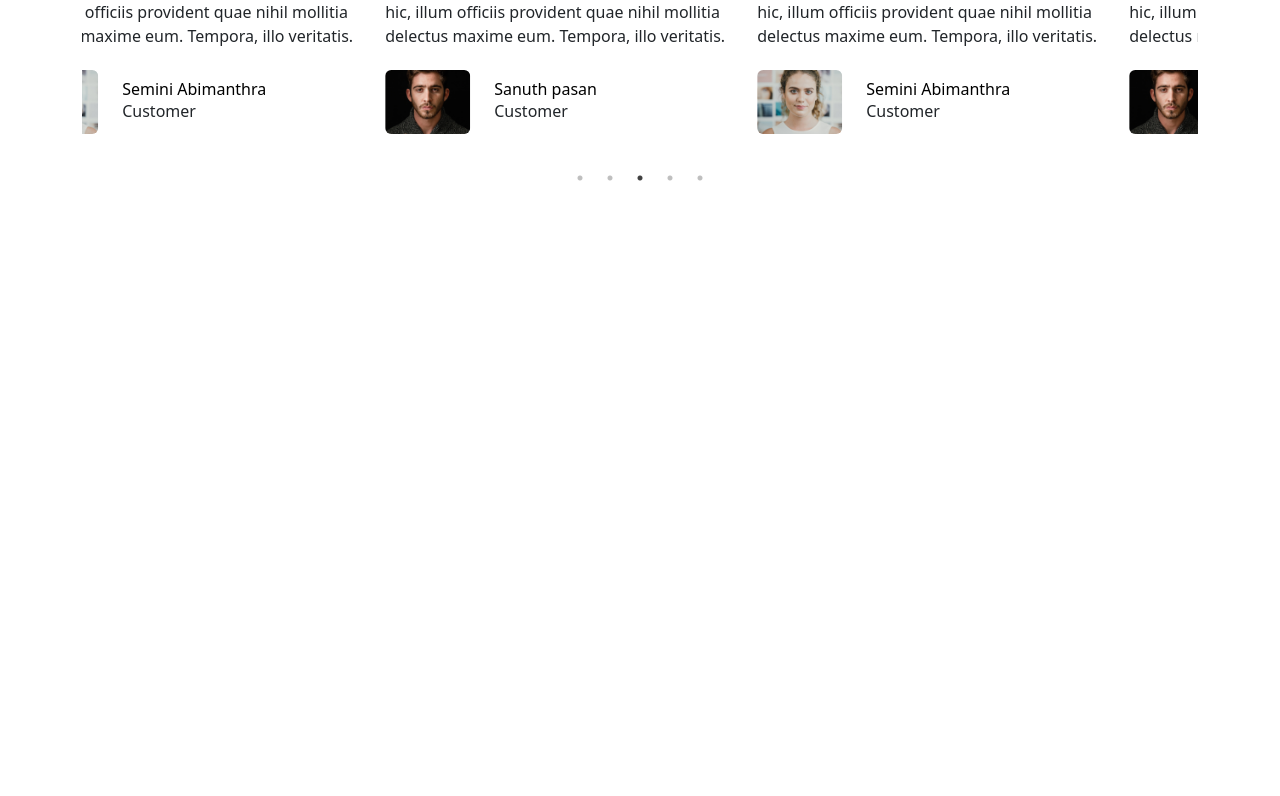
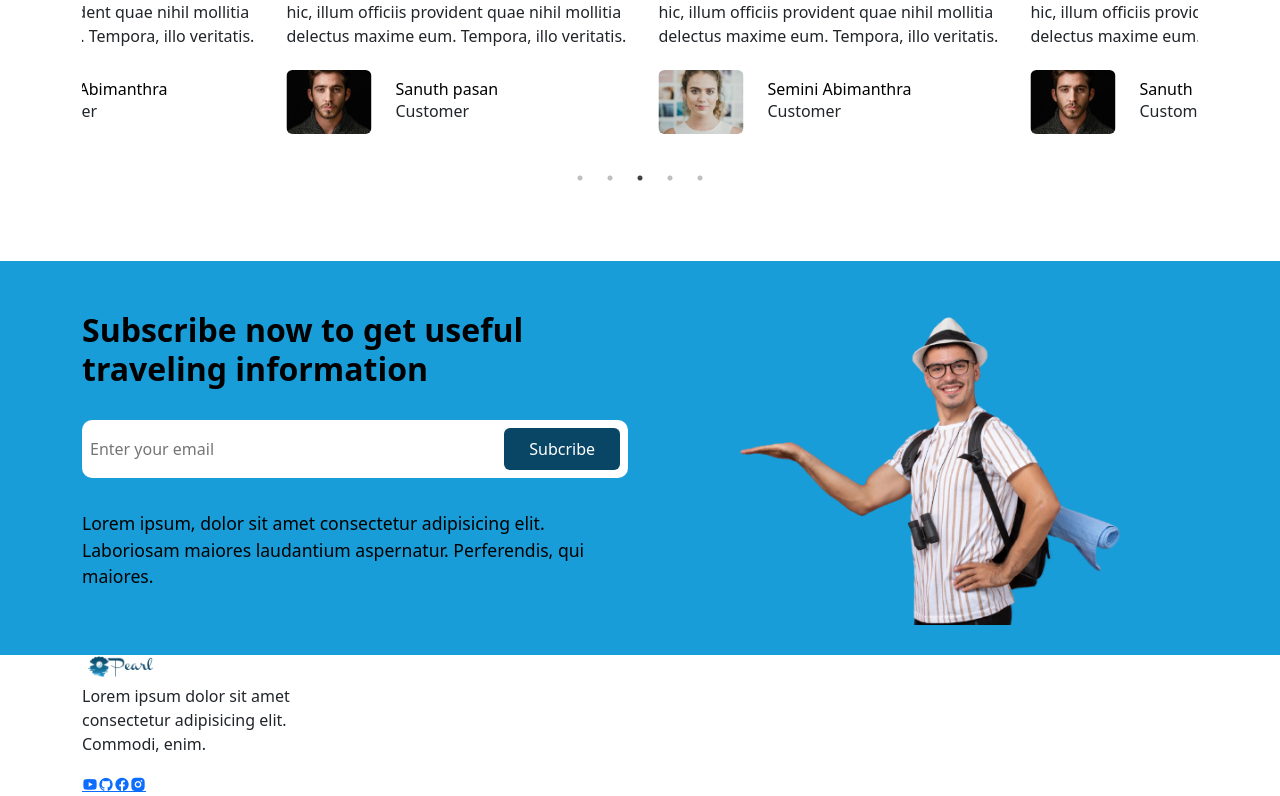
Before and after one commit to Shehan-lakshitha/Pearl, a React (Create React App) app in the folder frontend/: page /home in a window 1280 px wide. Shown: the part 3748-4544 px from the top of the page. Before the commit the page ends 3961 px from the top, so only its background shows below. Built offline with nearby package versions, Linux system fonts and the light colour scheme; a web font is replaced by a local one.

Commit message:
Added newsletter

```diff
--- a/frontend/src/components/Footer/Footer.jsx
+++ b/frontend/src/components/Footer/Footer.jsx
@@ -37,7 +37,7 @@
 ]
 
 const Footer = () => {
-  return
+  return (
   <footer className="footer">
     <Container>
       <Row>
@@ -65,6 +65,7 @@
       </Row>
     </Container>
   </footer>
+  );
 }
 
 export default Footer
--- a/frontend/src/pages/Home.jsx
+++ b/frontend/src/pages/Home.jsx
@@ -14,6 +14,7 @@
 import FeaturedTourList from "../components/Featured-tours/FeaturedTourList";
 import MasonryImagesGallery from "../components/image-gallery/MasonryImagesGallery";
 import Testimonials from "../components/Testimonial/Testimonials";
+import Newsletter from "../shared/Newsletter";
 
 const Home = () => {
   return (
@@ -163,7 +164,8 @@
         </Container>
       </section>
 
-      {/* Testimonial section start */}
+      {/* Testimonial section end */}
+      <Newsletter/>
     </>
   );
 };
--- /dev/null
+++ b/frontend/src/shared/Newsletter.jsx
@@ -0,0 +1,38 @@
+import React from "react";
+import "./newsletter.css";
+
+import { Container, Row, Col } from "reactstrap";
+import maleTourist from "../assets/images/male-tourist.png";
+
+const Newsletter = () => {
+  return(
+  <section className="newsletter">
+    <Container>
+      <Row>
+        <Col lg="6">
+          <div className="newsletter_content">
+            <h2>Subscribe now to get useful traveling information</h2>
+
+            <div className="newsletter_input">
+              <input type="email" placeholder="Enter your email" />
+              <button className="btn newsletter_btn">Subcribe</button>
+            </div>
+            <p>
+              Lorem ipsum, dolor sit amet consectetur adipisicing elit.
+              Laboriosam maiores laudantium aspernatur. Perferendis, qui
+              maiores.
+            </p>
+          </div>
+        </Col>
+        <Col lg="6">
+          <div className="newsletter_img">
+            <img src={maleTourist} alt="" />
+          </div>
+        </Col>
+      </Row>
+    </Container>
+  </section>
+  );
+};
+
+export default Newsletter;
--- /dev/null
+++ b/frontend/src/shared/newsletter.css
@@ -0,0 +1,46 @@
+.newsletter{
+    background: var(--secondary-color);
+    padding: 0;
+    margin-top: 3rem;
+}
+.newsletter_img img{
+    width: 100%;
+}
+.newsletter_content{
+    padding: 50px 0px;
+}
+.newsletter_content h2{
+    font-size: 2rem;
+    margin-bottom: 2rem;
+    font-weight: 600;
+}
+.newsletter_input{
+    display: flex;
+    align-items: center;
+    justify-content: space-between;
+    background: #fff;
+    padding: 0.5rem;
+    margin-bottom: 2rem;
+    border-radius: 10px;
+}
+.newsletter_input input{
+    border: none;
+    font-size: 1rem;
+    width: 400px;
+    color: var(--heading-color);
+}
+.newsletter_input input:focus{
+    outline: none;
+}
+.newsletter_btn{
+    padding: 0.5rem 1.5rem !important;
+    background: var(--primary-color) !important;
+    color: #fff !important;
+    font-weight: 500 !important;
+    font-size: 1rem !important;
+}
+
+.newsletter_content p{
+    color: var(--heading-color);
+    font-size: 1.1rem;
+}
```
